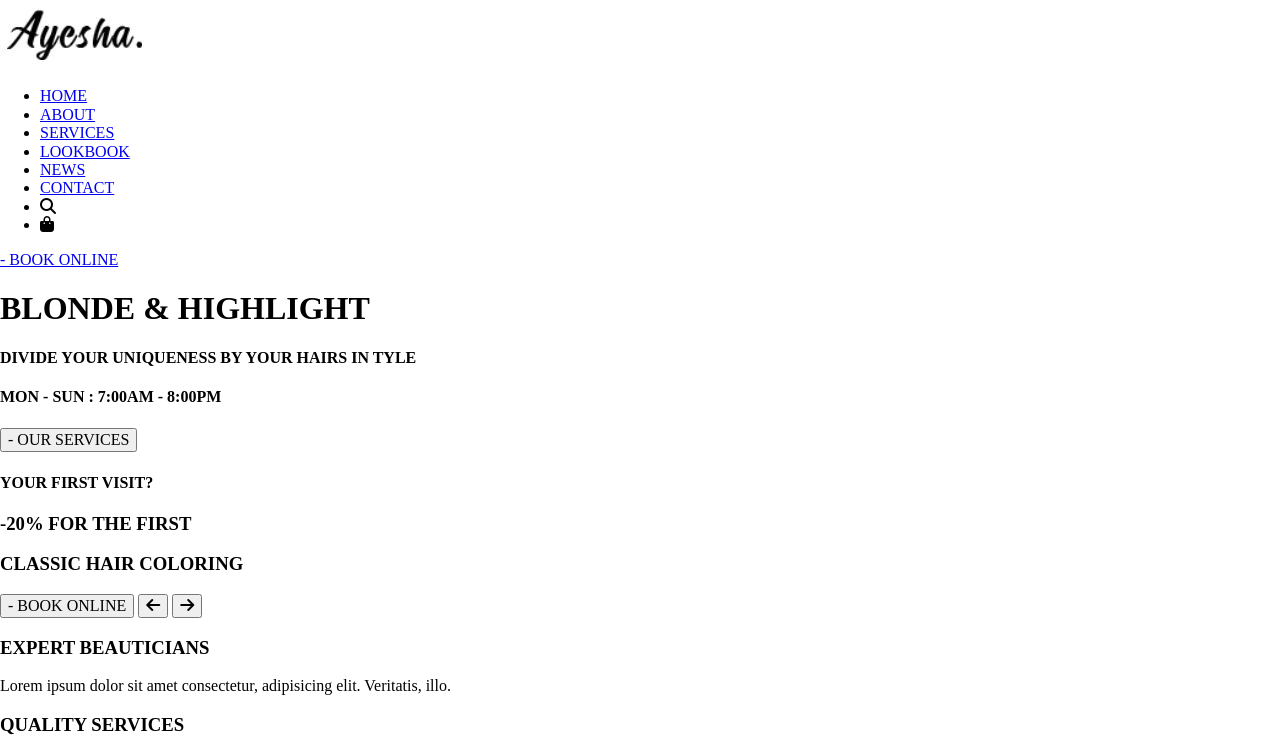
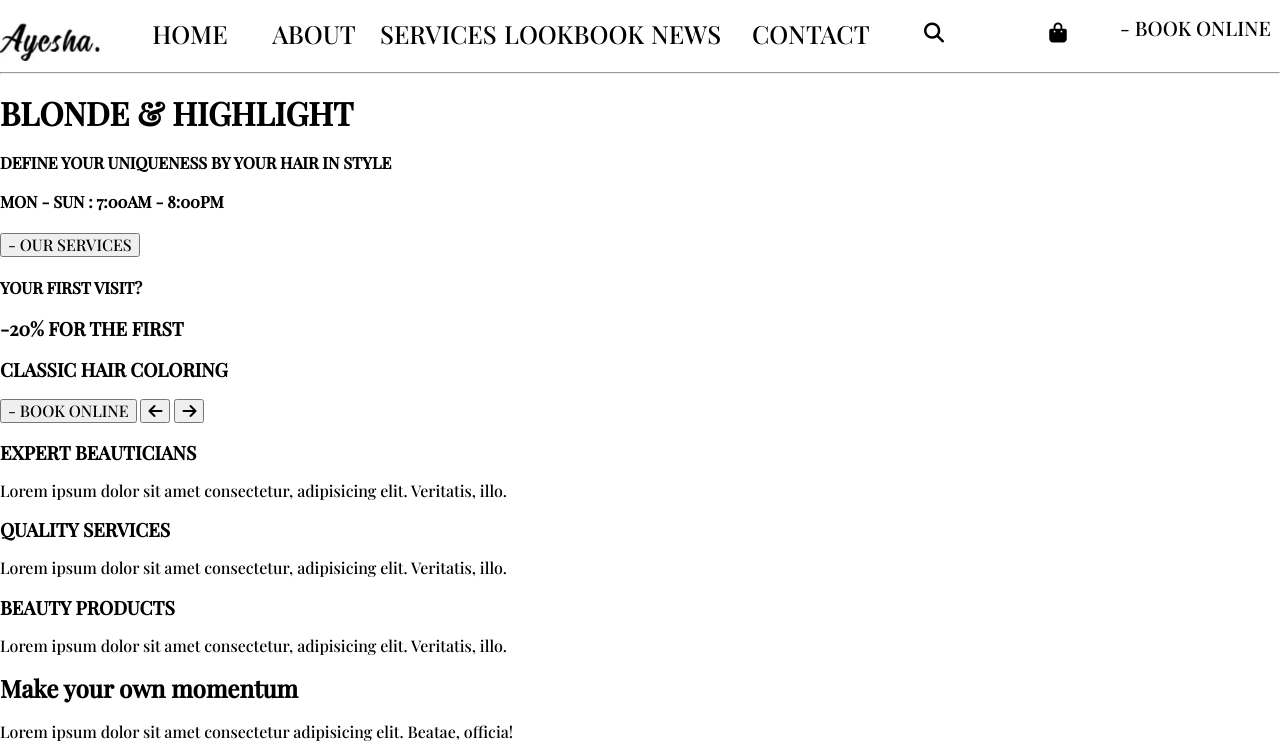
Before and after one commit to Operaismo/Salon, a website: page index.html in a window 1280 px wide. Shown: the top 751 px of the page. Drawn offline with nearby package versions, Linux system fonts and the light colour scheme.

Commit message:
feat: added styling to header/nav

```diff
--- a/css/style.css
+++ b/css/style.css
@@ -22,7 +22,20 @@
 /*******************************************/
 
 body {
+  font-family: 'Playfair Display', sans-serif;
+}
 
+a:link,
+a:visited,
+a:hover,
+a:active {
+  text-decoration: none;
+  color: black;
+}
+
+li, nav a {
+  list-style: none;
+  font-size: 1.25em;
 }
 
 
@@ -30,12 +43,38 @@ body {
 /* LAYOUT
 /*******************************************/
 header {
-
+  color: black;
+  height: 3em;
 }
 
-footer {
+.nav-logo {
+  width: 100px;
+  height: 50px;
+  object-fit: cover;
+}
 
+.logo {
+  width: 10%;
+  float: left;
+  display: block;
 }
+
+.nav-links {
+  margin: 0 auto;
+}
+
+nav li {
+  width: 10%;
+  height: 100%;
+  display: block;
+  float: left;
+  padding: .2em .2em .2em .2em;
+  text-align: center;
+}
+
+/* footer {
+
+} */
 
 /******************************************
 /* ADDITIONAL STYLES
--- a/index.html
+++ b/index.html
@@ -13,13 +13,39 @@
       src="https://kit.fontawesome.com/aa7c5fb62b.js"
       crossorigin="anonymous"
     ></script>
+    <link rel="preconnect" href="https://fonts.googleapis.com" />
+    <link rel="preconnect" href="https://fonts.gstatic.com" crossorigin />
+    <link
+      href="https://fonts.googleapis.com/css2?family=Caveat&display=swap"
+      rel="stylesheet"
+    />
+    <link rel="preconnect" href="https://fonts.googleapis.com" />
+    <link rel="preconnect" href="https://fonts.gstatic.com" crossorigin />
+    <link
+      href="https://fonts.googleapis.com/css2?family=Mulish:wght@600&family=Roboto:wght@100&display=swap"
+      rel="stylesheet"
+    />
+    <link rel="preconnect" href="https://fonts.googleapis.com" />
+    <link rel="preconnect" href="https://fonts.gstatic.com" crossorigin />
+    <link
+      href="https://fonts.googleapis.com/css2?family=Lato&family=Playfair+Display:wght@500&display=swap"
+      rel="stylesheet"
+    />
+    <script
+      src="https://kit.fontawesome.com/550c21f1cf.js"
+      crossorigin="anonymous"
+    ></script>
     <link rel="stylesheet" href="css/normalize.css" />
     <link rel="stylesheet" href="css/style.css" />
   </head>
   <body>
+    <!-- NAV BEGIN -->
     <header>
       <nav>
-        <img src="img/logo.jpg" alt="Ayesha." />
+        <section class="logo">
+          <img class="nav-logo" src="img/logo.jpg" alt="Ayesha." />
+        </section>
+        <section class="nav-links">
           <ul>
             <li><a href="#">HOME</a></li>
             <li><a href="#">ABOUT</a></li>
@@ -30,13 +56,16 @@
             <li><i class="font-awesome fa-solid fa-magnifying-glass"></i></li>
             <li><i class="fa fa-shopping-bag" aria-hidden="true"></i></li>
           </ul>
+        </section>
         <a href="#">- BOOK ONLINE</a>
       </nav>
     </header>
+    <!-- NAV END -->
+    <hr>
     <main>
       <section class="main-landing">
         <h1>BLONDE & HIGHLIGHT</h1>
-        <h4>DIVIDE YOUR UNIQUENESS BY YOUR HAIRS IN TYLE</h4>
+        <h4>DEFINE YOUR UNIQUENESS BY YOUR HAIR IN STYLE</h4>
         <h4>MON - SUN : 7:00AM - 8:00PM</h4>
         <button type="button">- OUR SERVICES</button>
         <div>
@@ -107,12 +136,12 @@
       </section>
       <section class="lookbook">
         <h2></h2>
-        <img src="" alt="colorful highlights">
-        <img src="" alt="woman with jewelry">
-        <img src="" alt="woman with beautiful red hair">
-        <img src="" alt="woman pondering life">
-        <img src="" alt="woman red nail polish">
-        <img src="" alt="woman applying lipstick">
+        <img src="" alt="colorful highlights" />
+        <img src="" alt="woman with jewelry" />
+        <img src="" alt="woman with beautiful red hair" />
+        <img src="" alt="woman pondering life" />
+        <img src="" alt="woman red nail polish" />
+        <img src="" alt="woman applying lipstick" />
       </section>
     </main>
 
```
Also changed, not shown: fonts/GRAND HALVA.otf (added), fonts/grand_halva-webfont.woff (added), fonts/grand_halva-webfont.woff2 (added), 4 other files. Lines whose indentation alone changed are shown as unchanged.
